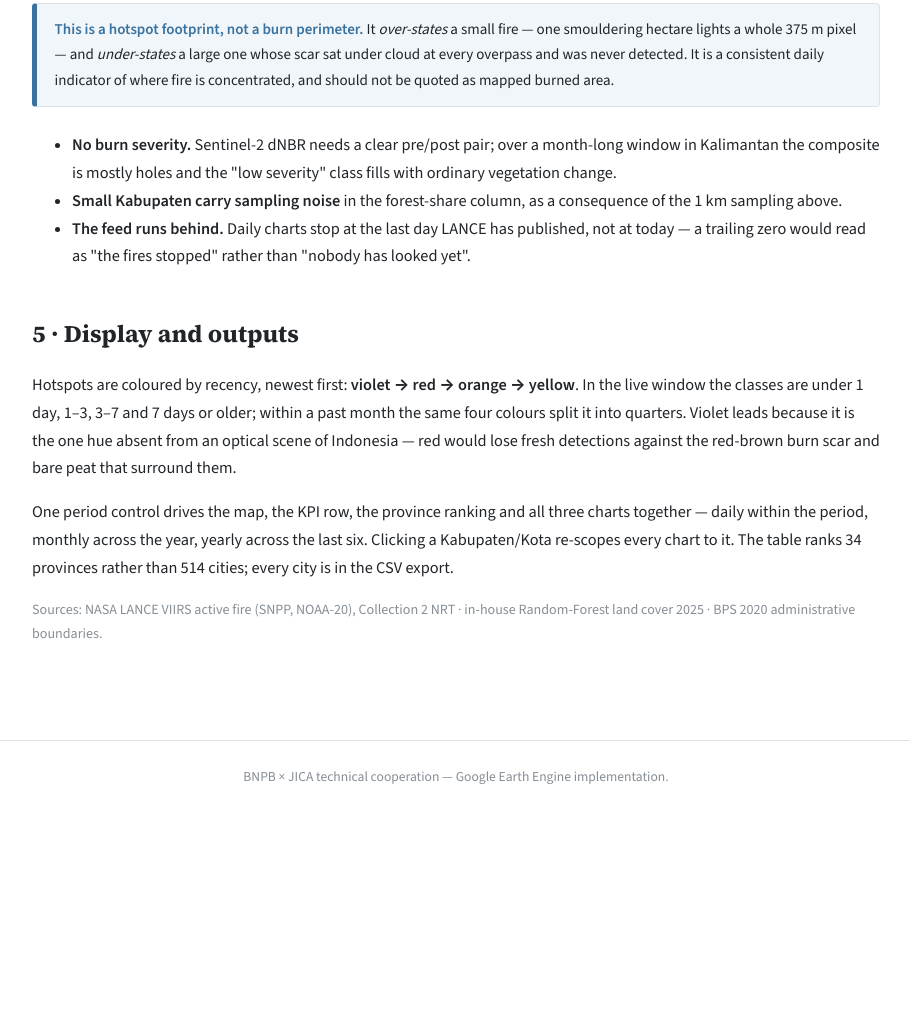
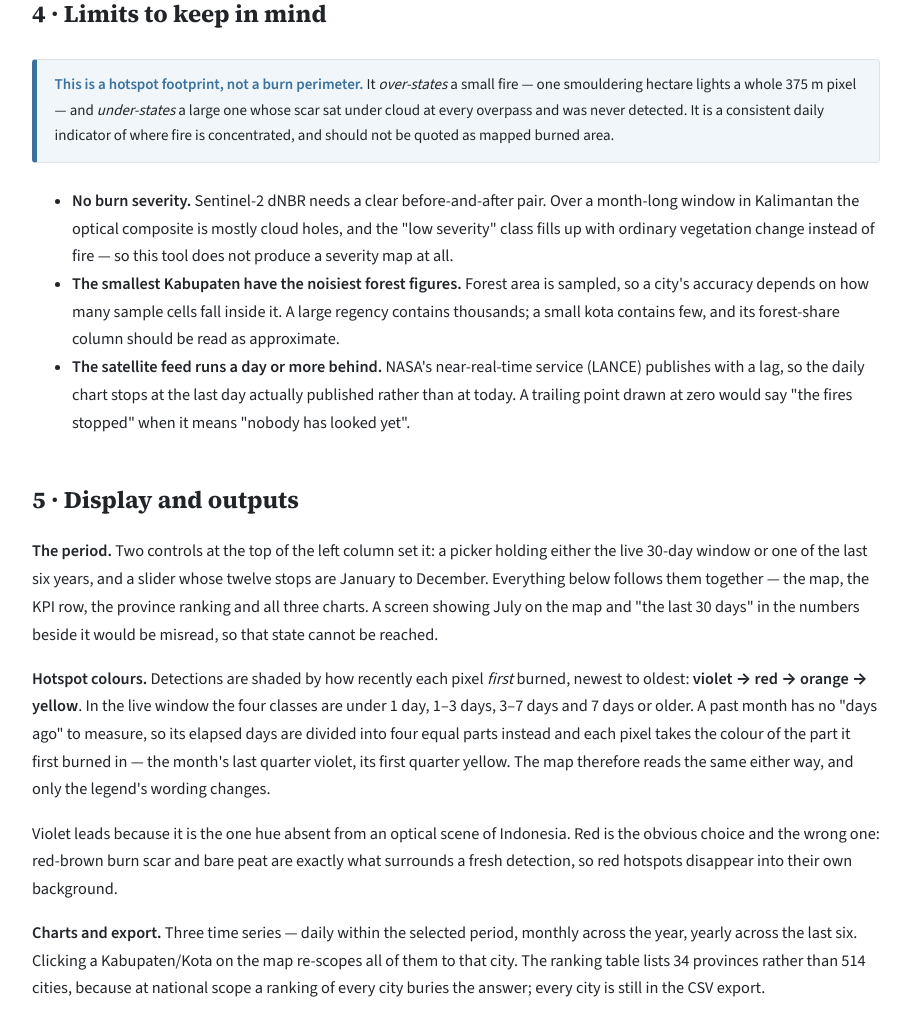
Before and after one commit to YutaKurihara/dda-tool-site, a plain HTML site: page forestfire.html in a window 1280 px wide. Shown: the part 2260-3275 px from the top of the page, without its empty margins (184-1094 px from the left). Before the commit the page ends 3072 px from the top, so only its background shows below. Drawn offline with nearby package versions, Linux system fonts and the light colour scheme.

Commit message:
Forest Fire: make §4 and §5 readable, and match the current source
§5 referred to "one period control" that the previous trim had deleted the
explanation of, so it described something the page never introduced. The
period picker and month slider are now described before the things that
follow them.

"the same four colours split it into quarters" said nothing about what is
divided or how it is coloured. A past month has no "days ago" to measure,
so its elapsed days are cut into four equal parts and each pixel takes the
colour of the part it FIRST burned in — last quarter violet, first quarter
yellow.

Also: expanded LANCE at first use, and said why small Kabupaten are the
noisy ones (fewer sample cells fall inside them).

Two figures had gone stale against 02_forestfire.js, which changed after
this page was written:
  * forest-area sampling is one 30 m reading per 250 m cell, not per 1 km
  * detection now requires nominal-or-high confidence as well as
    Bright_ti4 > 0 — the low class is gas flares, hot roofs and cloud-edge
    artefacts, and is why DKI Jakarta was reporting burned area

Co-Authored-By: Claude Opus 5 (1M context) <noreply@anthropic.com>

```diff
--- a/forestfire.html
+++ b/forestfire.html
@@ -51,9 +51,12 @@ decisive in Indonesia, where the fire season <em>is</em> the cloud season.
       <code>NASA/LANCE/SNPP_VIIRS/C2</code> and
       <code>NASA/LANCE/NOAA20_VIIRS/C2</code>, filtered to Indonesia. Two
       satellites roughly double the overpasses per day.</li>
-  <li><b>Detection</b> — each image is a daily raster; a pixel with
-      <code>Bright_ti4&nbsp;&gt;&nbsp;0</code> registered a thermal anomaly
-      bright enough to be flagged as fire.</li>
+  <li><b>Detection</b> — each image is a daily raster. A pixel counts when
+      <code>Bright_ti4&nbsp;&gt;&nbsp;0</code> <em>and</em> the detection is
+      of nominal or high confidence. Dropping the low-confidence class
+      matters: that is where gas flares, hot industrial roofs and cloud-edge
+      artefacts live, and it is why an all-urban province like DKI Jakarta
+      was reporting burned area at all.</li>
   <li><b>Accumulation</b> — over the selected period, every pixel that fired
       at least once is kept. A pixel burning for five days running is one
       burned pixel, not five.</li>
@@ -77,9 +80,10 @@ $$\text{burned area}\;[\mathrm{km^2}] \;=\; N_{\text{distinct pixels}}
 <p>
 Each city gets two figures — total burned area and the part of it that was
 forest — plus the share of its own forest that has gone. The forest
-denominator is sampled rather than summed: one 30&nbsp;m sample per
-1&nbsp;km cell, which is unbiased for an area total at a fraction of the cost
-of reading every pixel of the country.
+denominator is sampled rather than summed: one 30&nbsp;m reading stands for
+each 250&nbsp;m cell. That is unbiased for an area total and costs a fraction
+of reading all 2.1&nbsp;billion 30&nbsp;m pixels of Indonesia, which would be
+a batch export rather than a dashboard.
 </p>
 
 <h2>3&nbsp;· Key parameters</h2>
@@ -88,11 +92,12 @@ of reading every pixel of the country.
   <thead><tr><th>Parameter</th><th>Value</th></tr></thead>
   <tbody>
   <tr><td>Sensor</td><td>VIIRS 375&nbsp;m NRT, SNPP + NOAA-20</td></tr>
-  <tr><td>Detection test</td><td><code>Bright_ti4 &gt; 0</code></td></tr>
+  <tr><td>Detection test</td><td><code>Bright_ti4 &gt; 0</code>, confidence
+      nominal or high</td></tr>
   <tr><td>Pixel footprint</td><td>0.140625&nbsp;km²</td></tr>
   <tr><td>Live window</td><td>30 days, or any month of the last six years</td></tr>
   <tr><td>Forest source</td><td>In-house RF LULC 2025, 30&nbsp;m</td></tr>
-  <tr><td>Forest-area sampling</td><td>One 30&nbsp;m sample per 1&nbsp;km cell</td></tr>
+  <tr><td>Forest-area sampling</td><td>One 30&nbsp;m sample per 250&nbsp;m cell</td></tr>
   <tr><td>Reporting unit</td><td>514 Kabupaten/Kota; ranked by province</td></tr>
   </tbody>
 </table>
@@ -109,33 +114,59 @@ burned area.
 </div>
 
 <ul>
-  <li><b>No burn severity.</b> Sentinel-2 dNBR needs a clear pre/post pair;
-      over a month-long window in Kalimantan the composite is mostly holes and
-      the "low severity" class fills with ordinary vegetation change.</li>
-  <li><b>Small Kabupaten carry sampling noise</b> in the forest-share column,
-      as a consequence of the 1&nbsp;km sampling above.</li>
-  <li><b>The feed runs behind.</b> Daily charts stop at the last day LANCE has
-      published, not at today — a trailing zero would read as "the fires
-      stopped" rather than "nobody has looked yet".</li>
+  <li><b>No burn severity.</b> Sentinel-2 dNBR needs a clear before-and-after
+      pair. Over a month-long window in Kalimantan the optical composite is
+      mostly cloud holes, and the "low severity" class fills up with ordinary
+      vegetation change instead of fire — so this tool does not produce a
+      severity map at all.</li>
+  <li><b>The smallest Kabupaten have the noisiest forest figures.</b> Forest
+      area is sampled, so a city's accuracy depends on how many sample cells
+      fall inside it. A large regency contains thousands; a small kota
+      contains few, and its forest-share column should be read as
+      approximate.</li>
+  <li><b>The satellite feed runs a day or more behind.</b> NASA's
+      near-real-time service (LANCE) publishes with a lag, so the daily chart
+      stops at the last day actually published rather than at today. A
+      trailing point drawn at zero would say "the fires stopped" when it
+      means "nobody has looked yet".</li>
 </ul>
 
 <h2>5&nbsp;· Display and outputs</h2>
 
 <p>
-Hotspots are coloured by recency, newest first: <b>violet → red → orange →
-yellow</b>. In the live window the classes are under&nbsp;1 day, 1–3, 3–7 and
-7&nbsp;days or older; within a past month the same four colours split it into
-quarters. Violet leads because it is the one hue absent from an optical scene
-of Indonesia — red would lose fresh detections against the red-brown burn scar
-and bare peat that surround them.
+<b>The period.</b> Two controls at the top of the left column set it: a picker
+holding either the live 30-day window or one of the last six years, and a
+slider whose twelve stops are January to December. Everything below follows
+them together — the map, the KPI row, the province ranking and all three
+charts. A screen showing July on the map and "the last 30 days" in the numbers
+beside it would be misread, so that state cannot be reached.
 </p>
 
 <p>
-One period control drives the map, the KPI row, the province ranking and all
-three charts together — daily within the period, monthly across the year,
-yearly across the last six. Clicking a Kabupaten/Kota re-scopes every chart to
-it. The table ranks 34 provinces rather than 514 cities; every city is in the
-CSV export.
+<b>Hotspot colours.</b> Detections are shaded by how recently each pixel
+<em>first</em> burned, newest to oldest: <b>violet → red → orange → yellow</b>.
+In the live window the four classes are under&nbsp;1&nbsp;day, 1–3&nbsp;days,
+3–7&nbsp;days and 7&nbsp;days or older. A past month has no "days ago" to
+measure, so its elapsed days are divided into four equal parts instead and
+each pixel takes the colour of the part it first burned in — the month's last
+quarter violet, its first quarter yellow. The map therefore reads the same
+either way, and only the legend's wording changes.
+</p>
+
+<p>
+Violet leads because it is the one hue absent from an optical scene of
+Indonesia. Red is the obvious choice and the wrong one: red-brown burn scar
+and bare peat are exactly what surrounds a fresh detection, so red hotspots
+disappear into their own background.
+</p>
+
+<p>
+<b>Charts and export.</b> Three time series — daily within the selected
+period, monthly across the year, yearly across the last six. Clicking a
+Kabupaten/Kota on the map re-scopes all of them to that city. The ranking
+table lists 34 provinces rather than 514 cities, because at national scope a
+ranking of every city buries the answer; every city is still in the CSV
+export.
 </p>
 
 <p class="muted">
```
